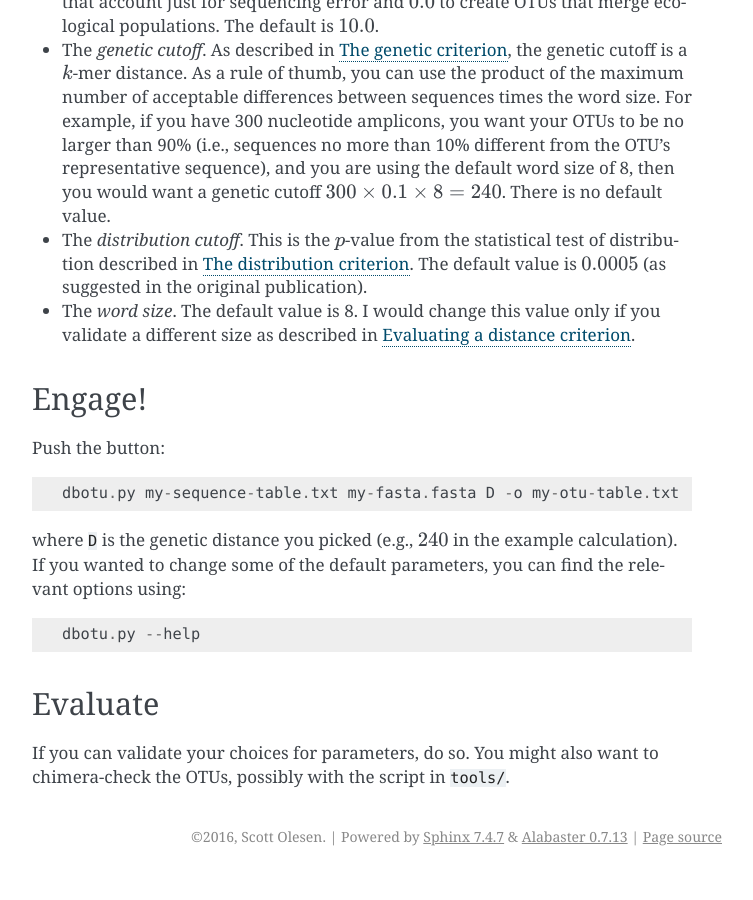
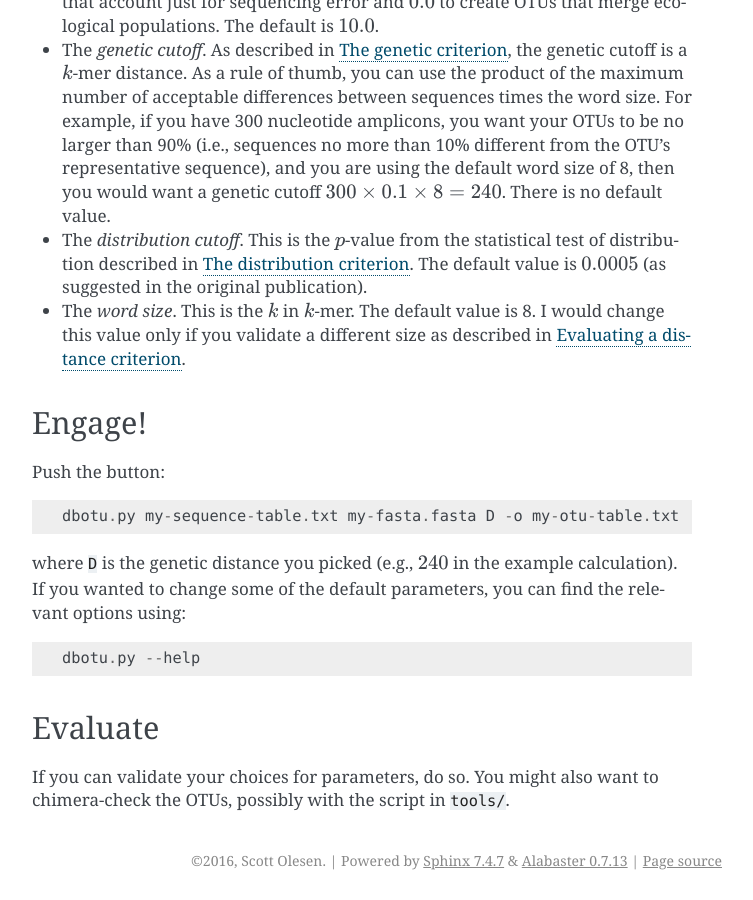
Before and after one commit to swo/dbotu3, a Sphinx documentation site: the page built from doc/source/getting-started.rst, in a window 1280 px wide and 900 px high, scrolled down 1051 px. Shown: the whole window, without its empty margins (388-1141 px from the left). Built offline with Sphinx 7.4.7, drawn with Linux system fonts in a browser that asks for light colours; before the commit the page ends 1927 px from its top, so only the background shows below that.

Commit message:
better expl of k

```diff
--- a/doc/source/getting-started.rst
+++ b/doc/source/getting-started.rst
@@ -56,8 +56,9 @@ You'll need to pick values for a few parameters:
 - The *distribution cutoff*. This is the :math:`p`-value from the statistical
   test of distribution described in :ref:`distribution_section`. The default
   value is :math:`0.0005` (as suggested in the original publication).
-- The *word size*. The default value is 8. I would change this value only if
-  you validate a different size as described in :ref:`evaluating-genetic-section`.
+- The *word size*. This is the :math:`k` in :math:`k`-mer. The default value is
+  8. I would change this value only if you validate a different size as
+  described in :ref:`evaluating-genetic-section`.
 
 Engage!
 =======
```
